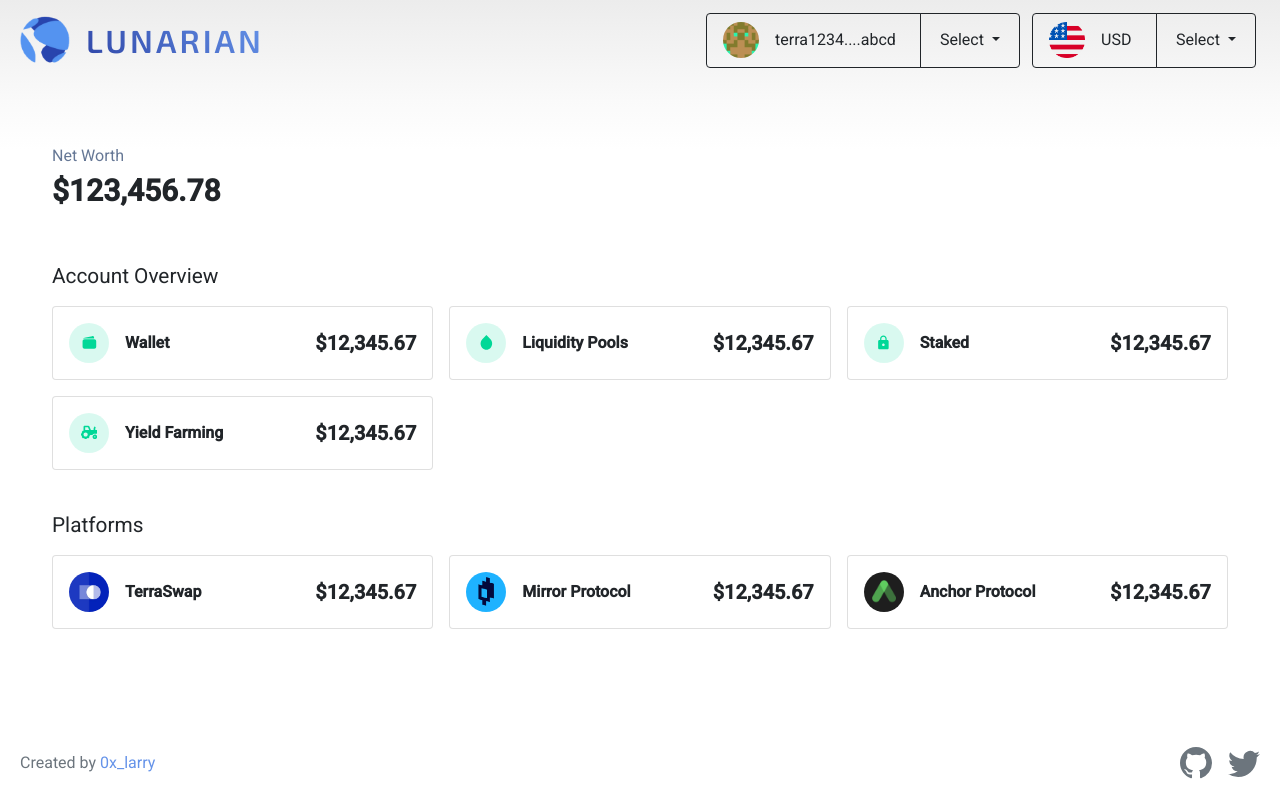
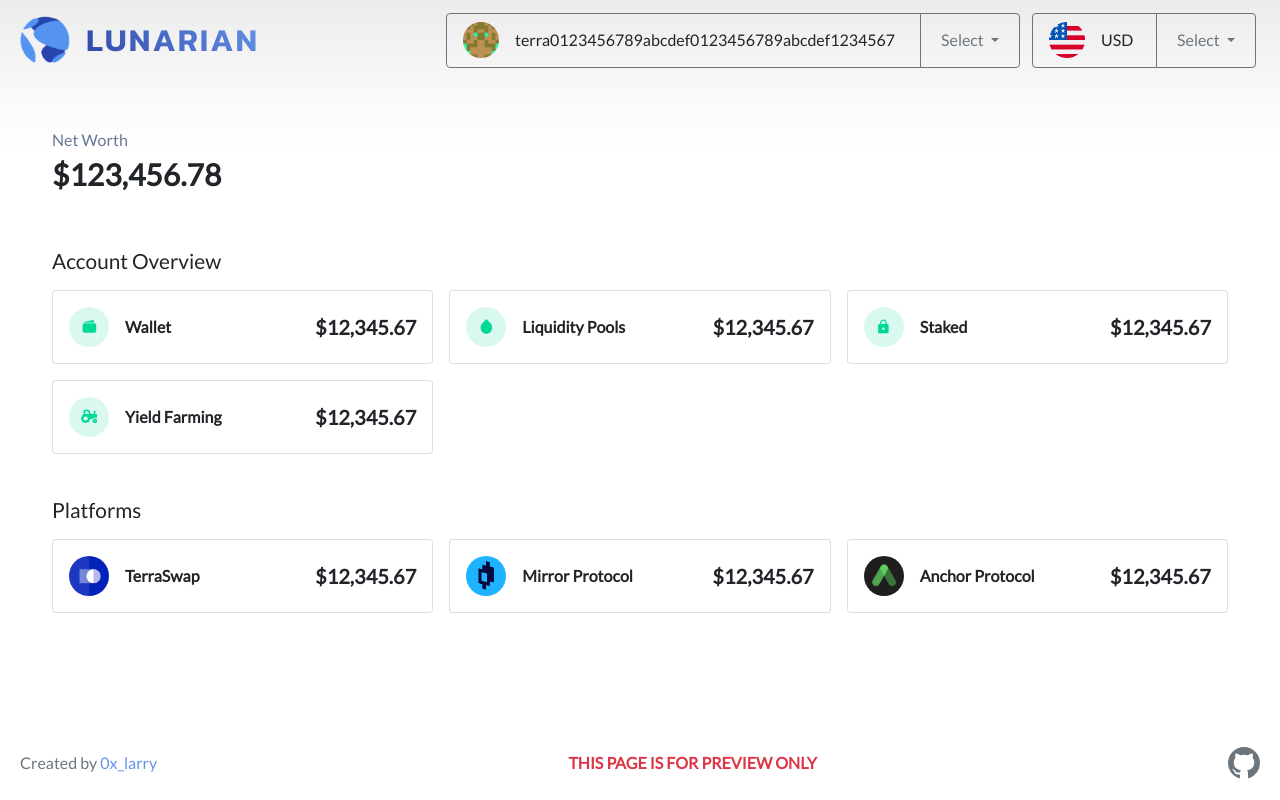
Before and after one commit to 0xlarry/lunarian, a Vue app: page / in a window 1280 px wide. Built offline with nearby package versions, Linux system fonts and the light colour scheme.

Commit message:
Remove router; change fonts; account selector dropdown

```diff
--- a/package.json
+++ b/package.json
@@ -16,7 +16,6 @@
   },
   "devDependencies": {
     "@vue/cli": "^4.5.12",
-    "@vue/cli-plugin-router": "^4.5.12",
     "@vue/cli-plugin-typescript": "^4.5.12",
     "@vue/cli-plugin-vuex": "^4.5.12",
     "@vue/cli-service": "^4.5.12",
--- a/public/index.html
+++ b/public/index.html
@@ -7,7 +7,7 @@
       content="width=device-width, initial-scale=1, shrink-to-fit=no"
     />
     <link
-      href="https://fonts.googleapis.com/css2?family=Exo+2:wght@500;600;700&family=Roboto:wght@400;500&display=swap"
+      href="https://fonts.googleapis.com/css2?family=Kanit:wght@600&family=Lato:wght@400&display=swap"
       rel="stylesheet"
     />
     <link rel="icon" href="images/terra.png" />
--- a/src/App.vue
+++ b/src/App.vue
@@ -1,25 +1,27 @@
 <template>
   <div>
     <Navbar />
-    <router-view class="mt-5 max-width-1200px" />
+    <Dashboard class="mt-5 max-width-1200px" />
     <Footer />
   </div>
 </template>
 
 <script lang="ts">
 import { defineComponent } from "vue";
+import Dashboard from "@/components/Dashboard.vue";
+import Footer from "@/components/Footer.vue";
 import Navbar from "@/components/Navbar.vue";
-import Footer from "@/components/Footer.vue";
 
 export default defineComponent({
   name: "App",
-  components: { Navbar, Footer },
+  components: { Dashboard, Footer, Navbar },
 });
 </script>
 
 <style>
 #app {
-  font-family: "Roboto", sans-serif;
+  font-family: "Lato", sans-serif;
+  font-weight: 400;
   min-height: 100vh;
   background: rgb(236, 236, 236);
   background: linear-gradient(
@@ -30,15 +32,6 @@
   );
 }
 
-h1,
-h2,
-h3,
-h4,
-h5,
-h6 {
-  font-family: "Exo 2", sans-serif;
-}
-
 .max-width-1200px {
   max-width: 1200px;
 }
--- a/src/views/Dashboard.vue
+++ b/src/components/Dashboard.vue
@@ -1,5 +1,5 @@
 <template>
-  <div id="home" class="container max-width-1200px">
+  <div id="dashboard" class="container max-width-1200px">
     <div id="netWorth">
       <div id="netWorthTitle">Net Worth</div>
       <div id="netWorthValue">$123,456.78</div>
@@ -10,7 +10,7 @@
       <div class="row ps-1 pe-1">
         <div class="col-4 ps-2 pe-2 mb-3">
           <div class="card d-flex flex-row align-items-center">
-            <div class="card_icon">
+            <div class="card-icon">
               <svg
                 stroke="currentColor"
                 fill="currentColor"
@@ -33,7 +33,7 @@
 
         <div class="col-4 ps-2 pe-2 mb-3">
           <div class="card d-flex flex-row align-items-center">
-            <div class="card_icon">
+            <div class="card-icon">
               <svg
                 stroke="currentColor"
                 fill="currentColor"
@@ -56,7 +56,7 @@
 
         <div class="col-4 ps-2 pe-2 mb-3">
           <div class="card d-flex flex-row align-items-center">
-            <div class="card_icon">
+            <div class="card-icon">
               <svg
                 stroke="currentColor"
                 fill="currentColor"
@@ -79,7 +79,7 @@
 
         <div class="col-4 ps-2 pe-2 mb-3">
           <div class="card d-flex flex-row align-items-center">
-            <div class="card_icon">
+            <div class="card-icon">
               <svg
                 stroke="currentColor"
                 fill="currentColor"
@@ -174,9 +174,15 @@
 .card {
   padding: 1rem;
   font-weight: 700;
+  transition: all 0.25s;
 }
 
-.card_icon {
+.card:hover {
+  cursor: pointer;
+  box-shadow: #dfe8f9 0px 0px 0px 3px;
+}
+
+.card-icon {
   display: flex;
   align-items: center;
   justify-content: center;
@@ -187,7 +193,7 @@
   border-radius: 50%;
 }
 
-.card_icon svg {
+.card-icon svg {
   fill: #00d897;
 }
 
@@ -201,6 +207,6 @@
 
 #netWorthValue {
   font-size: 1.875rem;
-  font-weight: 700;
+  font-weight: 600;
 }
 </style>
--- a/src/components/Footer.vue
+++ b/src/components/Footer.vue
@@ -5,6 +5,11 @@
       <a href="https://0xlarry.com/" target="_blank" rel="noopener noreferrer"
         >0x_larry</a
       >
+    </div>
+    <div class="text-danger ms-auto me-auto">
+      <b>
+        THIS PAGE IS FOR PREVIEW ONLY
+      </b>
     </div>
     <div class="ms-auto">
       <a
@@ -22,26 +27,6 @@
         >
           <path
             d="M8 0C3.58 0 0 3.58 0 8c0 3.54 2.29 6.53 5.47 7.59.4.07.55-.17.55-.38 0-.19-.01-.82-.01-1.49-2.01.37-2.53-.49-2.69-.94-.09-.23-.48-.94-.82-1.13-.28-.15-.68-.52-.01-.53.63-.01 1.08.58 1.23.82.72 1.21 1.87.87 2.33.66.07-.52.28-.87.51-1.07-1.78-.2-3.64-.89-3.64-3.95 0-.87.31-1.59.82-2.15-.08-.2-.36-1.02.08-2.12 0 0 .67-.21 2.2.82.64-.18 1.32-.27 2-.27.68 0 1.36.09 2 .27 1.53-1.04 2.2-.82 2.2-.82.44 1.1.16 1.92.08 2.12.51.56.82 1.27.82 2.15 0 3.07-1.87 3.75-3.65 3.95.29.25.54.73.54 1.48 0 1.07-.01 1.93-.01 2.2 0 .21.15.46.55.38A8.012 8.012 0 0 0 16 8c0-4.42-3.58-8-8-8z"
-          />
-        </svg>
-      </a>
-    </div>
-    <div class="ms-3">
-      <a
-        href="https://twitter.com/_0x_larry"
-        target="_blank"
-        rel="noopener noreferrer"
-      >
-        <svg
-          xmlns="http://www.w3.org/2000/svg"
-          width="32"
-          height="32"
-          fill="currentColor"
-          class="bi bi-twitter"
-          viewBox="0 0 16 16"
-        >
-          <path
-            d="M5.026 15c6.038 0 9.341-5.003 9.341-9.334 0-.14 0-.282-.006-.422A6.685 6.685 0 0 0 16 3.542a6.658 6.658 0 0 1-1.889.518 3.301 3.301 0 0 0 1.447-1.817 6.533 6.533 0 0 1-2.087.793A3.286 3.286 0 0 0 7.875 6.03a9.325 9.325 0 0 1-6.767-3.429 3.289 3.289 0 0 0 1.018 4.382A3.323 3.323 0 0 1 .64 6.575v.045a3.288 3.288 0 0 0 2.632 3.218 3.203 3.203 0 0 1-.865.115 3.23 3.23 0 0 1-.614-.057 3.283 3.283 0 0 0 3.067 2.277A6.588 6.588 0 0 1 .78 13.58a6.32 6.32 0 0 1-.78-.045A9.344 9.344 0 0 0 5.026 15z"
           />
         </svg>
       </a>
--- a/src/components/Navbar.vue
+++ b/src/components/Navbar.vue
@@ -11,22 +11,35 @@
       <div class="btn-group" role="group">
         <div
           id="selectedAccount"
-          class="rounded-start border border-dark d-flex align-items-center ps-3"
+          class="rounded-start border border-secondary d-flex align-items-center ps-3"
         >
           <div class="image-cropper me-3">
             <img src="icons/accountSelectorPlaceholder.png" />
           </div>
-          <span class="me-2">terra1234....abcd</span>
+          <span class="me-2">terra0123456789abcdef0123456789abcdef1234567</span>
         </div>
         <div class="btn-group">
           <button
-            class="btn btn-outline-dark dropdown-toggle"
+            class="btn btn-outline-secondary dropdown-toggle"
             data-bs-toggle="dropdown"
             data-bs-display="static"
           >
             Select
           </button>
-          <ul class="dropdown-menu dropdown-menu-end"></ul>
+          <ul class="dropdown-menu dropdown-menu-end">
+            <li class="dropdown-item d-flex align-items-center">
+              <div class="image-cropper me-3">
+                <img src="icons/accountSelectorPlaceholder.png" />
+              </div>
+              <div class="me-2">
+                terra0123456789abcdef0123456789abcdef1234567
+              </div>
+            </li>
+            <li><hr class="dropdown-divider" /></li>
+            <li class="dropdown-item d-flex align-items-center">
+              <div>Add / remove addresses</div>
+            </li>
+          </ul>
         </div>
       </div>
     </div>
@@ -35,14 +48,14 @@
       <div class="btn-group" role="group">
         <div
           id="selectedCurrency"
-          class="rounded-start border border-dark d-flex align-items-center ps-3"
+          class="rounded-start border border-secondary d-flex align-items-center ps-3"
         >
           <img class="flag me-3" src="icons/us.png" />
           <span class="me-2">USD</span>
         </div>
         <div class="btn-group">
           <button
-            class="btn btn-outline-dark dropdown-toggle"
+            class="btn btn-outline-secondary dropdown-toggle"
             data-bs-toggle="dropdown"
             data-bs-display="static"
           >
@@ -56,7 +69,7 @@
               onclick=""
             >
               <img class="flag me-3" :src="currency.icon" />
-              <span class="me-3">{{ currency.name }}</span>
+              <div>{{ currency.name }}</div>
             </li>
           </ul>
         </div>
@@ -122,8 +135,9 @@
 }
 
 #logoText {
-  letter-spacing: 3px;
+  font-family: "Kanit", sans-serif;
   font-weight: 600;
+  letter-spacing: 2px;
   background: -webkit-linear-gradient(45deg, #3047a8, #6593e9);
   background-clip: text;
   -webkit-background-clip: text;
@@ -143,13 +157,14 @@
   height: 36px;
 }
 
-.dropdown-toggle {
-  width: 100px;
+.flag {
+  width: 36px;
+  height: 36px;
 }
 
 #selectedAccount {
   height: 55px;
-  width: 215px;
+  width: 475px;
 }
 
 #selectedCurrency {
@@ -157,8 +172,23 @@
   width: 125px;
 }
 
-.flag {
-  width: 36px;
-  height: 36px;
+.dropdown-toggle {
+  width: 100px;
+}
+
+.dropdown-item {
+  transition: all 0.25s;
+}
+
+.dropdown-item:hover {
+  cursor: pointer;
+}
+
+#accountSelector .dropdown-menu {
+  width: 574px;
+}
+
+#currencySelector .dropdown-menu {
+  width: 224px;
 }
 </style>
--- a/src/main.ts
+++ b/src/main.ts
@@ -1,11 +1,9 @@
 import { createApp } from "vue";
 import App from "@/App.vue";
-import router from "@/router";
 import store from "@/store";
 import "bootstrap";
 import "bootstrap/dist/css/bootstrap.min.css";
 
 createApp(App)
   .use(store)
-  .use(router)
   .mount("#app");
--- a/src/router/index.ts
+++ /dev/null
@@ -1,23 +0,0 @@
-import { createRouter, createWebHistory, RouteRecordRaw } from "vue-router";
-import Dashboard from "../views/Dashboard.vue";
-import History from "../views/History.vue";
-
-const routes: Array<RouteRecordRaw> = [
-  {
-    path: "/",
-    name: "dashboard",
-    component: Dashboard,
-  },
-  {
-    path: "/",
-    name: "history",
-    component: History,
-  },
-];
-
-const router = createRouter({
-  history: createWebHistory(),
-  routes,
-});
-
-export default router;
--- a/src/views/History.vue
+++ /dev/null
@@ -1,21 +0,0 @@
-<template>
-  <div id="history" class="container max-width-1200px">
-    <h1>
-      This is the history page
-    </h1>
-  </div>
-</template>
-
-<script lang="ts">
-import { defineComponent } from "vue";
-
-export default defineComponent({
-  name: "History",
-});
-</script>
-
-<style scoped>
-.max-width-1200px {
-  max-width: 1200px;
-}
-</style>
--- a/tsconfig.json
+++ b/tsconfig.json
@@ -15,7 +15,6 @@
       "@/*": ["src/*"],
       "@assets/*": ["src/assets/*"],
       "@components/*": ["src/components/*"],
-      "@router:/*": ["src/router/*"],
       "@store/*": ["src/store/*"],
       "@types/*": ["src/types/*"],
       "@views/*": ["src/views/*"]
```
Also changed, not shown: src/components/Card.vue (+13 -0 lines), 13 other files (tests, documents, lock files or other folders).
